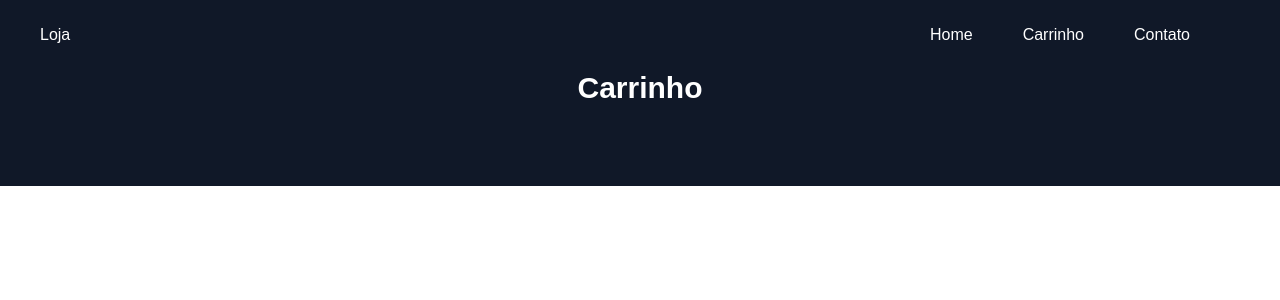
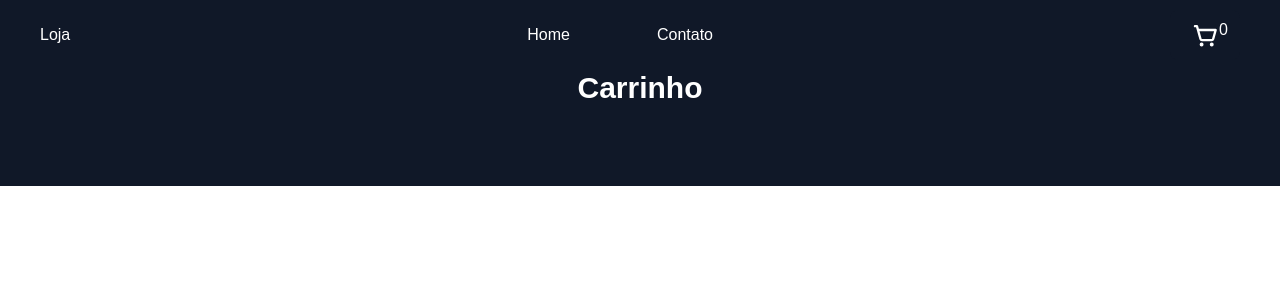
Before and after one commit to dev-brunosantos/Ecommerce-Front, a Next.js app: page /pages/carrinho in a window 1280 px wide. Shown: the top 300 px of the page. Built offline with nearby package versions, Linux system fonts and the light colour scheme.

Commit message:
Atualização no codigo

```diff
--- a/src/components/Menu.tsx
+++ b/src/components/Menu.tsx
@@ -1,4 +1,5 @@
 import Link from "next/link"
+import { BtnCarrinho } from "./Btn/btnCarrinho"
 
 export const Menu = () => {
     return(
@@ -10,9 +11,11 @@ export const Menu = () => {
 
                 <ul className="w-[30%] h-full flex items-center justify-evenly text-center">
                     <li><Link href='/pages/home'>Home</Link></li>
-                    <li><Link href='/pages/carrinho'>Carrinho</Link></li>
+                    {/* <li><Link href='/pages/carrinho'>Carrinho</Link></li> */}
                     <li><Link href='/pages/contato'>Contato</Link></li>
                 </ul>
+
+                <BtnCarrinho />
             </nav>
         </header>
     )
```
